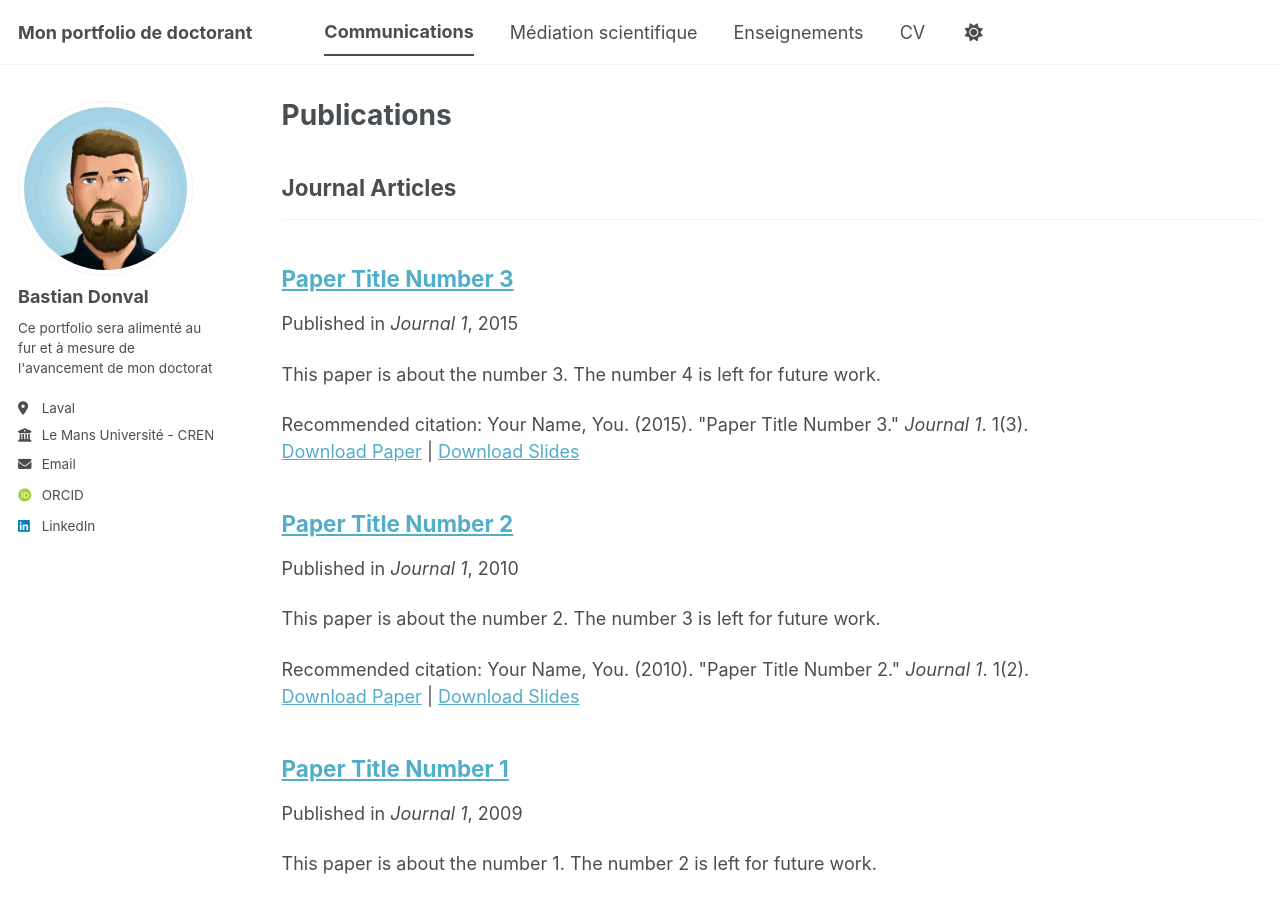
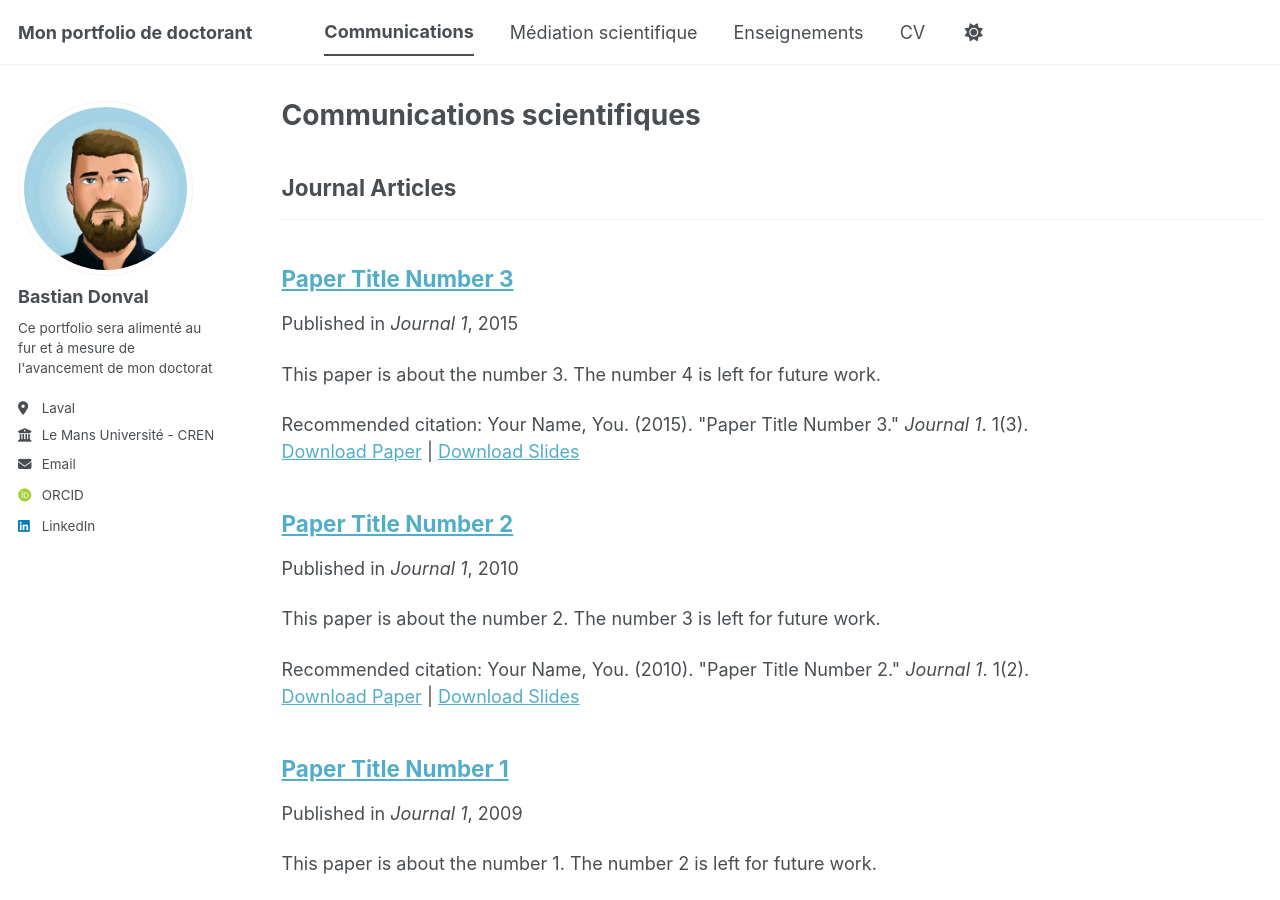
Before and after one commit to BDonval/bdonval_page.github.io, a Jekyll site: the page built from _pages/publications.html, in a window 1280 px wide and 900 px high. Built offline with Jekyll 4.4.1, drawn with Linux system fonts in a browser that asks for light colours; some web fonts are replaced; a script bundle is joined from its source files by our own code; library files that are not in the unit come from our copies.

Commit message:
Update publications.html

```diff
--- a/_pages/publications.html
+++ b/_pages/publications.html
@@ -1,6 +1,6 @@
 ---
 layout: archive
-title: "Publications"
+title: "Communications scientifiques"
 permalink: /publications/
 author_profile: true
 ---
```
